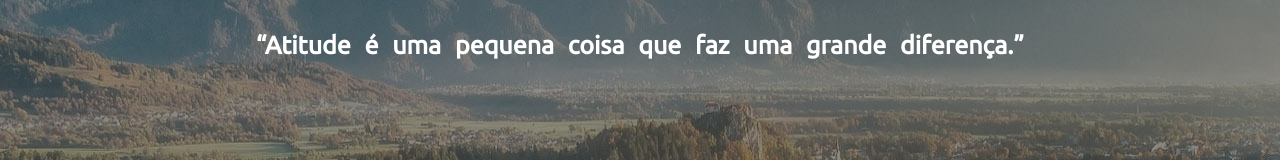
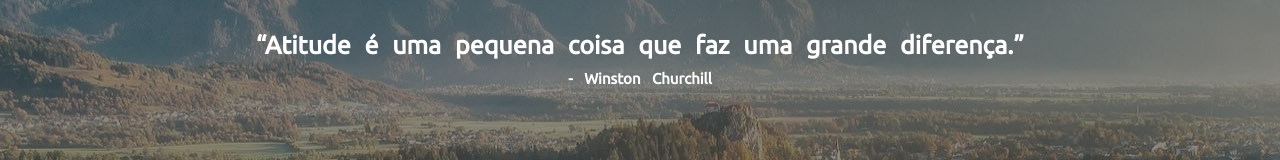
Before and after one commit to wfs19/main, a plain HTML site: page index.html in a window 1280 px wide. Shown: the part 392-552 px from the top of the page. Drawn offline with Linux system fonts and the light colour scheme.

Commit message:
Update index.html

```diff
--- a/index.html
+++ b/index.html
@@ -41,7 +41,7 @@
     <div id="principal">
 
         <h1>“Atitude é uma pequena coisa que faz uma grande diferença.”</h1>
-       <!-- <h3>- Winston Churchill</h3> -->
+        <h3>- Winston Churchill</h3>
 
     </div>
 
```
